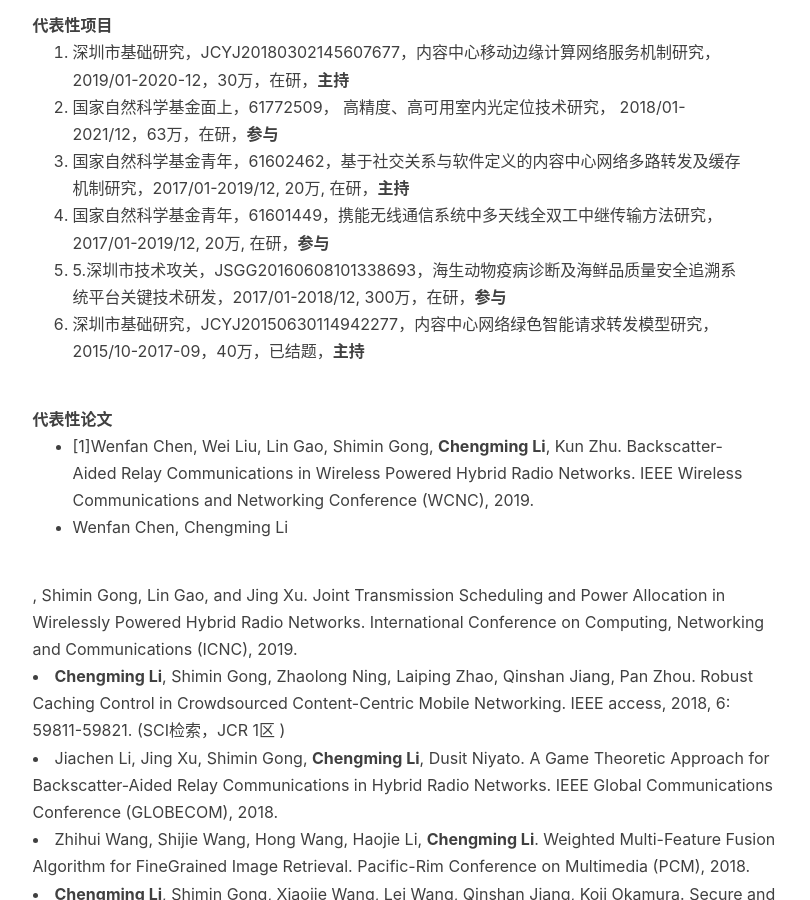
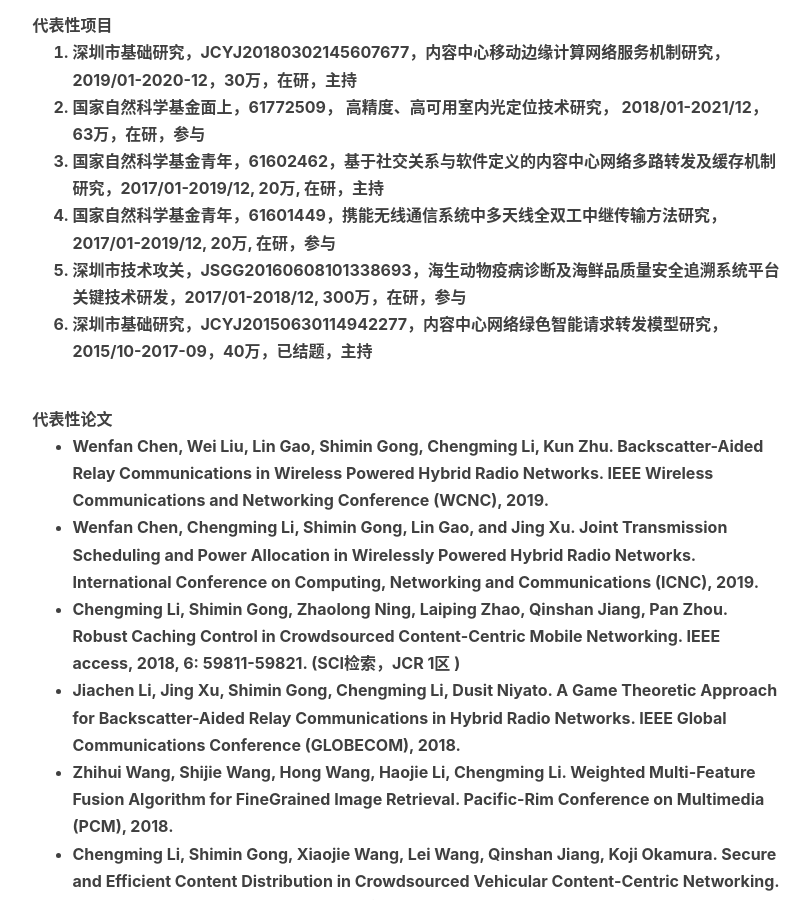
Before and after one commit to cm-li/cm-li.github.io, a Jekyll site: the page built from about.html, in a window 1280 px wide and 900 px high, scrolled down 882 px. Shown: the whole window, without its empty margins (135-945 px from the left). Built offline with Jekyll 4.4.1, drawn with Linux system fonts in a browser that asks for light colours; nearby versions of some CDN libraries; comment, search, counter and statistics services are not loaded.

Commit message:
fix ui bug in about me page

```diff
--- a/about.html
+++ b/about.html
@@ -12,7 +12,7 @@
 </select> -->
 
 <!-- Chinese Version -->
-<div class="zh post-container">
+<strong class="zh post-container">
 
     <!--copied from markdown -->
     <blockquote><p>冰冻三尺 非一日之寒<br>
@@ -36,7 +36,7 @@
         <li>国家自然科学基金面上，61772509， 高精度、高可用室内光定位技术研究， 2018/01-2021/12，63万，在研，<strong>参与</strong></li>
         <li>国家自然科学基金青年，61602462，基于社交关系与软件定义的内容中心网络多路转发及缓存机制研究，2017/01-2019/12, 20万, 在研，<strong>主持</strong></li>
         <li>国家自然科学基金青年，61601449，携能无线通信系统中多天线全双工中继传输方法研究，2017/01-2019/12, 20万, 在研，<strong>参与</strong></li>
-        <li>5.深圳市技术攻关，JSGG20160608101338693，海生动物疫病诊断及海鲜品质量安全追溯系统平台关键技术研发，2017/01-2018/12, 300万，在研，<strong>参与</strong></li>
+        <li>深圳市技术攻关，JSGG20160608101338693，海生动物疫病诊断及海鲜品质量安全追溯系统平台关键技术研发，2017/01-2018/12, 300万，在研，<strong>参与</strong></li>
         <li>深圳市基础研究，JCYJ20150630114942277，内容中心网络绿色智能请求转发模型研究，2015/10-2017-09，40万，已结题，<strong>主持</strong></li>
       </ol>
     </p>
@@ -44,8 +44,8 @@
     <p class="block-content">
       <div><strong>代表性论文</strong></div>
       <ul>
-        <li>[1]Wenfan Chen, Wei Liu, Lin Gao, Shimin Gong, <strong>Chengming Li</strong>, Kun Zhu. Backscatter-Aided Relay Communications in Wireless Powered Hybrid Radio Networks. IEEE Wireless Communications and Networking Conference (WCNC), 2019.</li>
-        <li>Wenfan Chen, <stroing>Chengming Li</div>, Shimin Gong, Lin Gao, and Jing Xu.  Joint Transmission Scheduling and Power Allocation in Wirelessly Powered Hybrid Radio Networks. International Conference on Computing, Networking and Communications (ICNC), 2019.</li>
+        <li>Wenfan Chen, Wei Liu, Lin Gao, Shimin Gong, <strong>Chengming Li</strong>, Kun Zhu. Backscatter-Aided Relay Communications in Wireless Powered Hybrid Radio Networks. IEEE Wireless Communications and Networking Conference (WCNC), 2019.</li>
+        <li>Wenfan Chen, <strong>Chengming Li</strong>, Shimin Gong, Lin Gao, and Jing Xu.  Joint Transmission Scheduling and Power Allocation in Wirelessly Powered Hybrid Radio Networks. International Conference on Computing, Networking and Communications (ICNC), 2019.</li>
         <li><strong>Chengming Li</strong>, Shimin Gong, Zhaolong Ning, Laiping Zhao, Qinshan Jiang, Pan Zhou. Robust Caching Control in Crowdsourced Content-Centric Mobile Networking. IEEE access, 2018, 6: 59811-59821. (SCI检索，JCR 1区 )</li>
         <li>Jiachen Li, Jing Xu, Shimin Gong, <strong>Chengming Li</strong>, Dusit Niyato. A Game Theoretic Approach for Backscatter-Aided Relay Communications in Hybrid Radio Networks. IEEE Global Communications Conference (GLOBECOM), 2018.</li>
         <li>Zhihui Wang, Shijie Wang, Hong Wang, Haojie Li, <strong>Chengming Li</strong>. Weighted Multi-Feature Fusion Algorithm for FineGrained Image Retrieval. Pacific-Rim Conference on Multimedia (PCM), 2018.</li>
```
